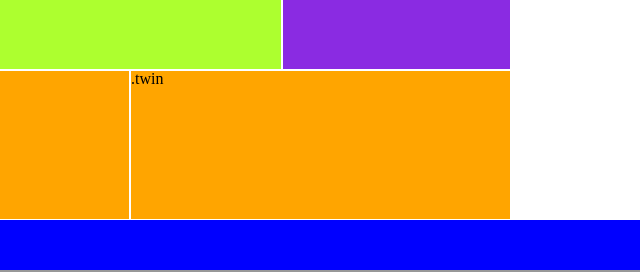
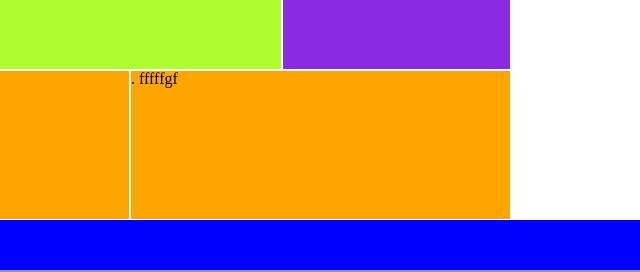
Before and after one commit to karexlq/asigment_25_01, a plain HTML site: page layout/index.html in a window 1280 px wide. Shown: the part 235-507 px from the top of the page, 510-1150 px from the left. Drawn offline with Linux system fonts and the light colour scheme.

Commit message:
changed text

```diff
--- a/layout/index.html
+++ b/layout/index.html
@@ -22,7 +22,7 @@
             .twin
         </section>
         <section class="twin border-white text-align">
-            .twin
+            . fffffgf
         </section>
     </div>
     <footer class="footer">
```
